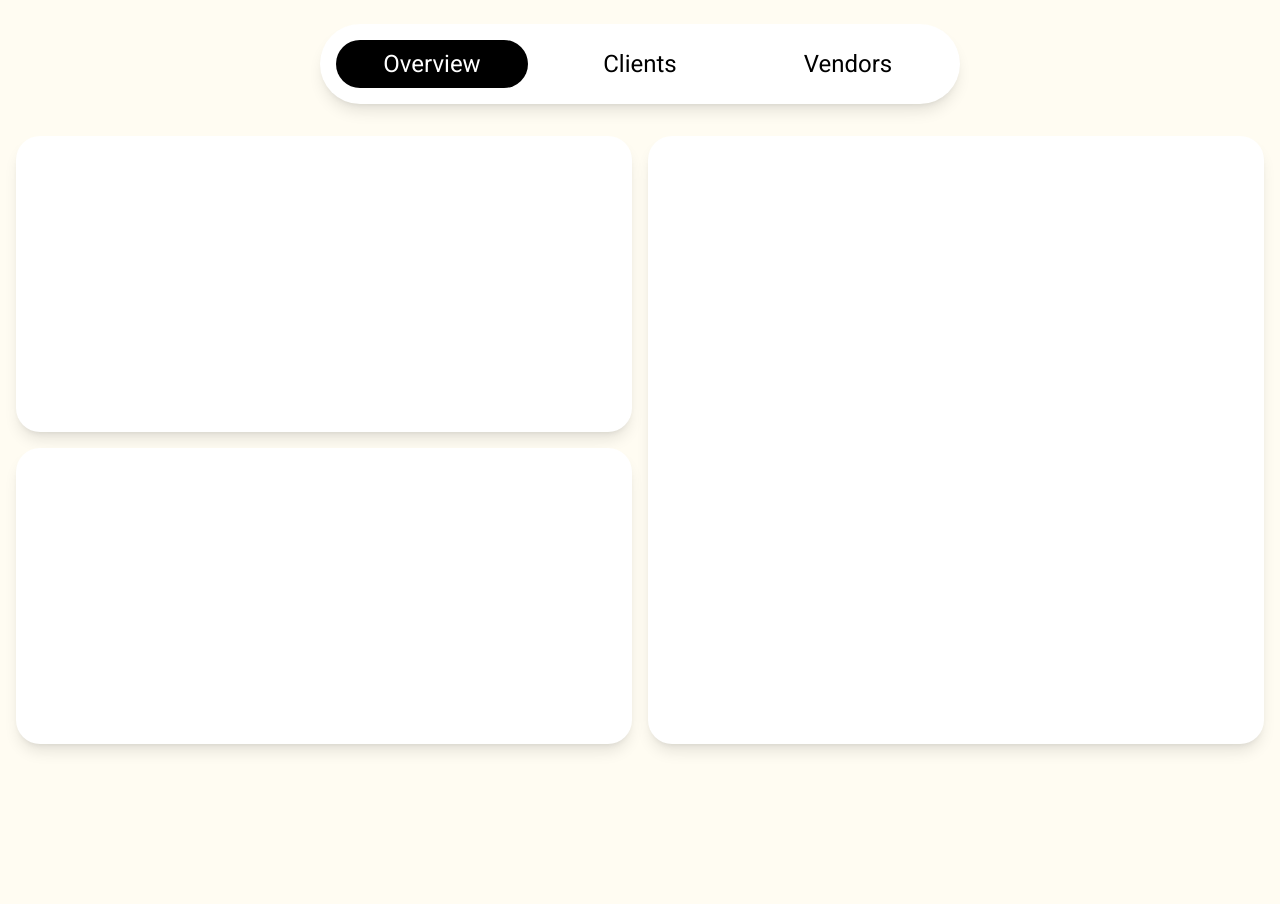
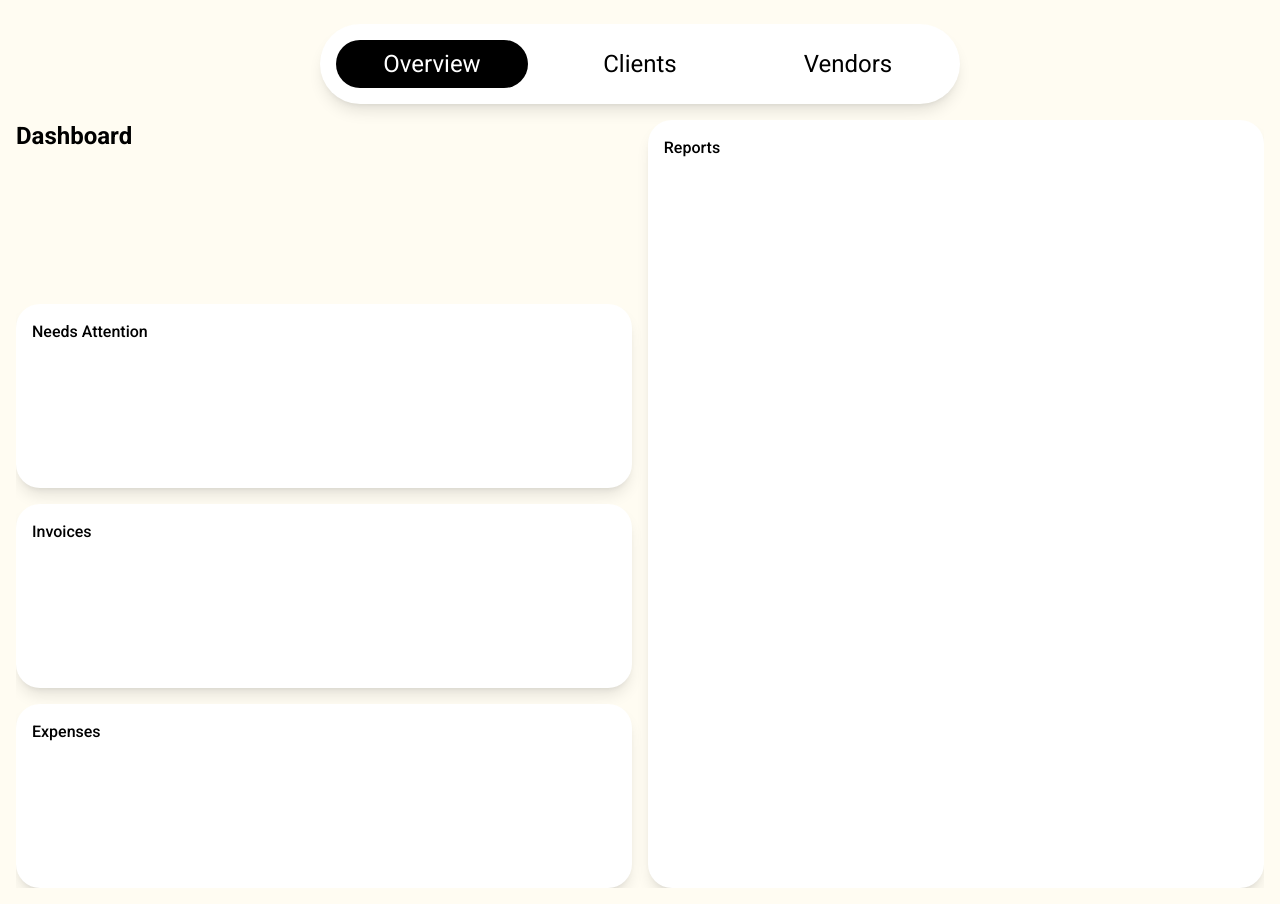
Before and after one commit to Vaintseishii/SimpleBooks, a Next.js app: page / in a window 1280 px wide. Before the commit the page ends 800 px from the top, so only its background shows below. Built offline with nearby package versions, Linux system fonts and the light colour scheme.

Commit message:
change dashboard layout

```diff
--- a/src/app/page.tsx
+++ b/src/app/page.tsx
@@ -1,15 +1,30 @@
 export default function Overview() {
     return (
-        <div className="p-4">
-            <div className="mt-4 flex h-[calc(100vh-12rem)] min-h-[400px] gap-4">
-                {/* Left half: parent div holding the 2 stacked boxes */}
+        <div className="flex h-screen flex-col p-4">
+        {/* Dashboard title - plain div, no rounding, no floating box look */}
+
+            <div className="flex flex-1 gap-4 overflow-hidden">
+            {/* Left half: parent div holding the 3 stacked boxes */}
                 <div className="flex w-1/2 flex-col gap-4">
-                    <div className="flex-1 rounded-3xl bg-white shadow-lg" />
-                    <div className="flex-1 rounded-3xl bg-white shadow-lg" />
+                    <div className="flex-1 pb-4">
+                        <h1 className="font-bold text-2xl">Dashboard</h1>
+                    </div>
+
+                    <div className="flex-1 rounded-3xl bg-white p-4 shadow-lg">
+                        <span className="font-medium">Needs Attention</span>
+                    </div>
+                    <div className="flex-1 rounded-3xl bg-white p-4 shadow-lg">
+                        <span className="font-medium">Invoices</span>
+                    </div>
+                    <div className="flex-1 rounded-3xl bg-white p-4 shadow-lg">
+                        <span className="font-medium">Expenses</span>
+                    </div>
                 </div>
 
                 {/* Right half: 1 big box */}
-                <div className="w-1/2 rounded-3xl bg-white shadow-lg" />
+                <div className="w-1/2 rounded-3xl bg-white p-4 shadow-lg">
+                    <span className="font-medium">Reports</span>
+                </div>
             </div>
         </div>
     );
```
